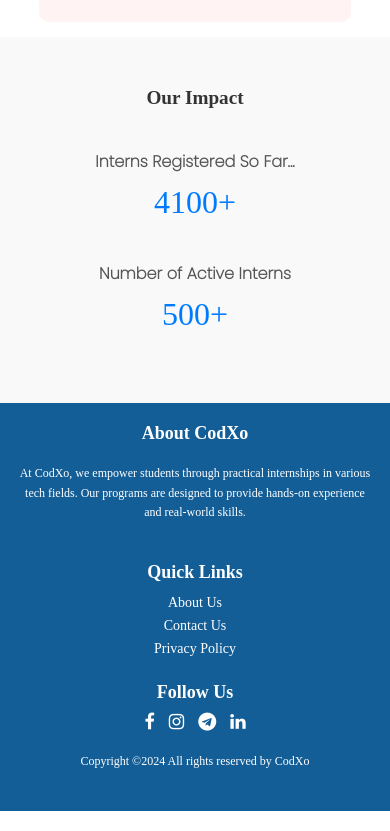
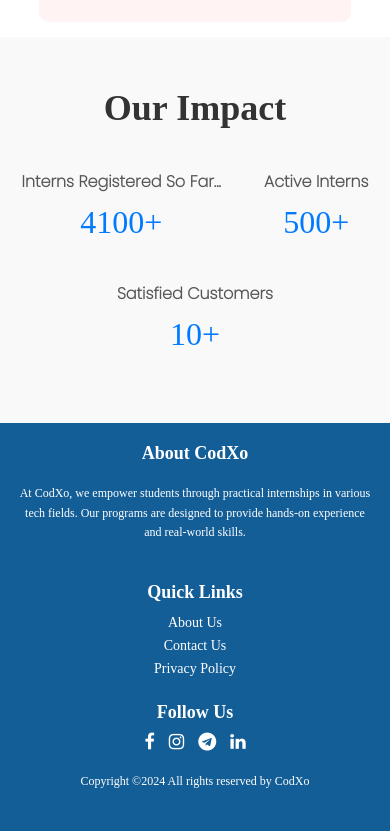
Before and after one commit to Satyam-KT/Codxo, a website: page public/index.html in a window 390 px wide. Shown: the part 5963-6794 px from the top of the page. Drawn offline with Linux system fonts and the light colour scheme.

Commit message:
registeredinterns

```diff
--- a/public/index.html
+++ b/public/index.html
@@ -213,8 +213,12 @@
             <p id="studentCount" class="count">0+</p>
           </div>
           <div class="count-box">
-            <h2>Number of Active Interns</h2>
+            <h2>Active Interns</h2>
             <p id="activeInternsCount" class="count">0+</p>
+          </div>
+          <div class="count-box">
+            <h2>Satisfied Customers</h2>
+            <p id="satisfied" class="count">0+</p>
           </div>
         </div>
       </div>
@@ -224,8 +228,10 @@
       document.addEventListener('DOMContentLoaded', function() {
         const studentCountElement = document.getElementById('studentCount');
         const activeInternsCountElement = document.getElementById('activeInternsCount');
+        const satisfied = document.getElementById('satisfied');
         const studentTargetCount = 4100;
         const activeInternsTargetCount = 500;
+        const satisfiedCount = 10;
         const duration = 1500;
 
         const animateCount = (element, targetCount) => {
@@ -246,6 +252,7 @@
             if (entry.isIntersecting) {
               animateCount(studentCountElement, studentTargetCount);
               animateCount(activeInternsCountElement, activeInternsTargetCount);
+              animateCount(satisfied, satisfiedCount);
               entry.target.style.opacity = 1;
               entry.target.style.transform = 'translateY(0)';
             } else {
@@ -254,6 +261,7 @@
               entry.target.style.transform = 'translateY(50px)';
               studentCountElement.innerText = '0+';
               activeInternsCountElement.innerText = '0+';
+              satisfied.innerText = '0+';
             }
           });
         });
@@ -281,7 +289,7 @@
         <div class="footer-social">
           <h1>Follow Us</h1>
           <div class="social-icons">
-            <a href="https://www.facebook.com" class="fa fa-facebook"></a>
+            <a href="https://linktr.ee/codxo" class="fa fa-facebook"></a>
             <a href="https://www.instagram.com/codxo24" class="fa fa-instagram"></a>
             <a href="https://t.me/joincodxo" class="fa fa-telegram"></a>
             <a href="https://www.linkedin.com/company/codxo/" class="fa fa-linkedin"></a>
--- a/public/style.css
+++ b/public/style.css
@@ -1130,9 +1130,9 @@
 
 /* Responsive Styles */
 @media (max-width: 768px) {
-  .count-container h1 {
-    font-size: 1.5rem; /* Adjusted font size for smaller screens */
-  }
+  /* .count-container h1 {
+    font-size: 1.5rem; Adjusted font size for smaller screens
+  } */
 
   .count-box h2 {
     font-size: 1.2rem; /* Adjusted font size for smaller screens */
@@ -1144,9 +1144,9 @@
 }
 
 @media (max-width: 480px) {
-  .count-container h1 {
-    font-size: 1.2rem; /* Further adjusted font size for very small screens */
-  }
+  /* .count-container h1 {
+    font-size: 1.2rem; Further adjusted font size for very small screens
+  } */
 
   .count-box h2 {
     font-size: 1rem; /* Further adjusted font size for very small screens */
```
